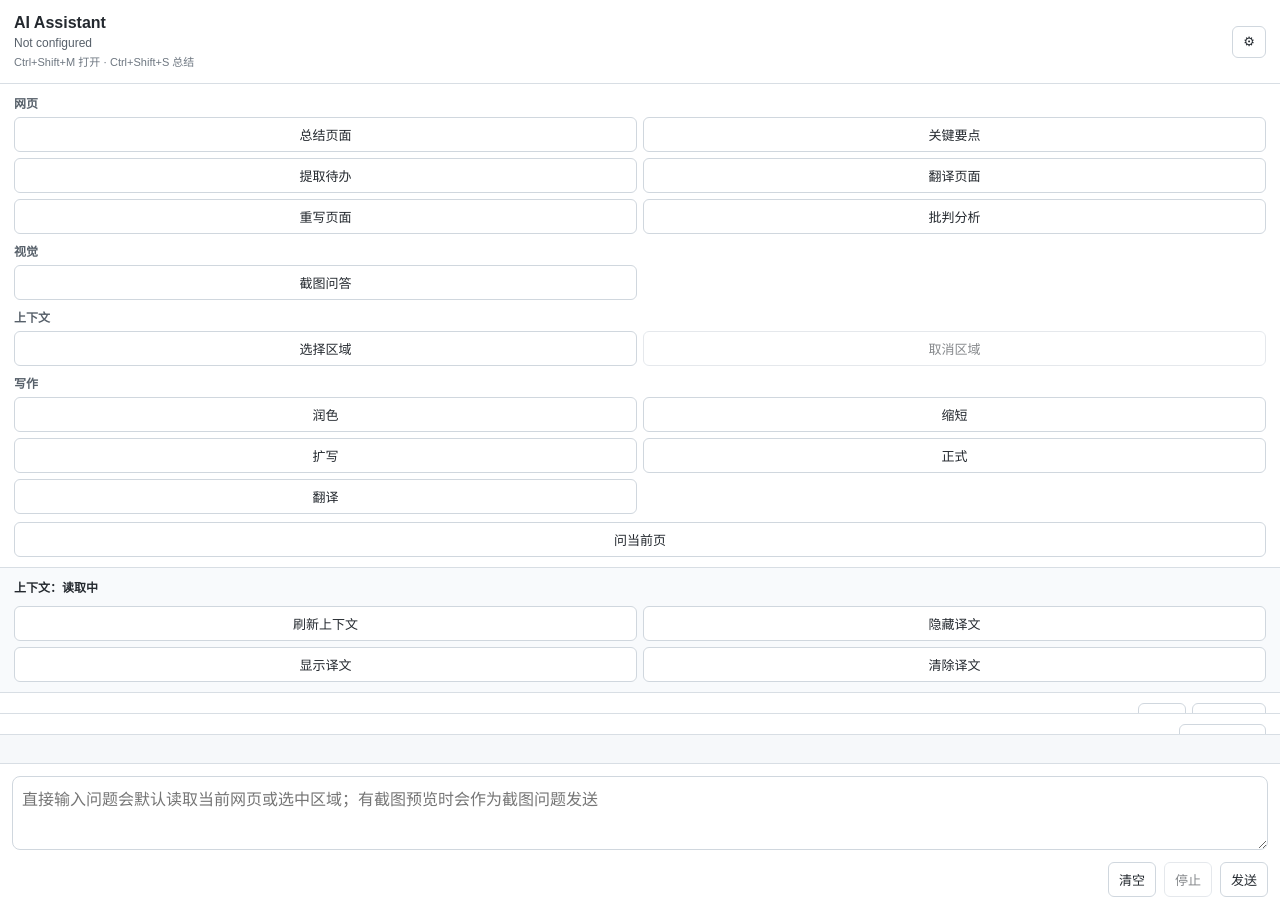
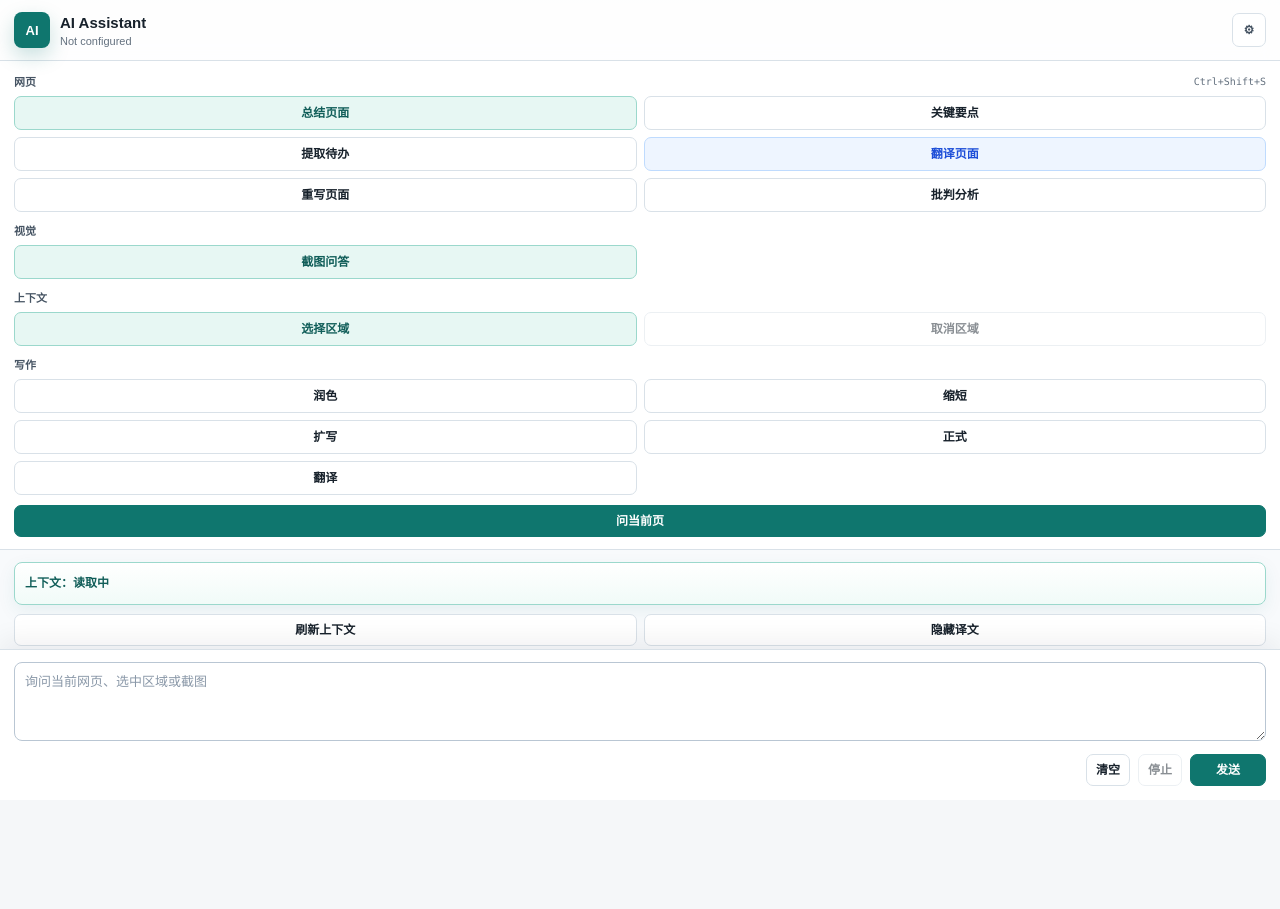
Before and after one commit to hoshimiii/custom-ai-browser-assistant, a website with bundled scripts: page src/sidepanel/sidepanel.html in a window 1280 px wide. After the commit the page ends 800 px from the top, so only its background shows below. Built offline with nearby package versions, Linux system fonts and the light colour scheme; some packages are replaced by stand-ins of ours; no server answers.

Commit message:
Polish side panel interface

```diff
--- a/src/sidepanel/sidepanel.css
+++ b/src/sidepanel/sidepanel.css
@@ -1,8 +1,26 @@
 :root {
   color-scheme: light;
+  --bg: #f5f7f9;
+  --surface: #ffffff;
+  --surface-soft: #f8fafc;
+  --border: #d9e1e8;
+  --border-strong: #b9c6d3;
+  --text: #17212b;
+  --muted: #64717f;
+  --muted-strong: #465463;
+  --teal: #0f766e;
+  --teal-soft: #e7f7f3;
+  --teal-border: #9bd8cc;
+  --blue: #2563eb;
+  --blue-soft: #eef5ff;
+  --amber: #b45309;
+  --amber-soft: #fff7ed;
+  --danger: #b42318;
+  --danger-soft: #fff1f0;
+  --shadow: 0 10px 28px rgba(15, 23, 42, 0.08);
   font-family: Arial, "Microsoft YaHei", sans-serif;
-  background: #f6f8fa;
-  color: #24292f;
+  background: var(--bg);
+  color: var(--text);
 }
 
 * {
@@ -11,9 +29,18 @@
 
 body {
   display: grid;
-  grid-template-rows: auto auto auto auto auto 1fr auto;
+  grid-template-rows: auto minmax(0, 1fr) auto;
   height: 100vh;
+  min-width: 320px;
   margin: 0;
+  background:
+    linear-gradient(180deg, rgba(15, 118, 110, 0.06), rgba(245, 247, 249, 0) 180px),
+    var(--bg);
+}
+
+.workspace {
+  min-height: 0;
+  overflow: auto;
 }
 
 .topbar {
@@ -21,102 +48,245 @@ body {
   align-items: center;
   justify-content: space-between;
   gap: 12px;
-  padding: 14px;
-  border-bottom: 1px solid #d8dee4;
-  background: #ffffff;
+  padding: 12px 14px;
+  border-bottom: 1px solid var(--border);
+  background: rgba(255, 255, 255, 0.92);
+  backdrop-filter: blur(10px);
+}
+
+.brand {
+  display: grid;
+  grid-template-columns: 36px minmax(0, 1fr);
+  align-items: center;
+  gap: 10px;
+  min-width: 0;
+}
+
+.brand-mark {
+  display: grid;
+  place-items: center;
+  width: 36px;
+  height: 36px;
+  border: 1px solid rgba(15, 118, 110, 0.32);
+  border-radius: 8px;
+  background: #0f766e;
+  color: #ffffff;
+  box-shadow: 0 8px 20px rgba(15, 118, 110, 0.22);
+  font-size: 13px;
+  font-weight: 700;
+  line-height: 1;
+}
+
+.brand-copy {
+  min-width: 0;
 }
 
 h1 {
   margin: 0;
-  font-size: 16px;
+  overflow: hidden;
+  color: var(--text);
+  font-size: 15px;
+  font-weight: 700;
+  text-overflow: ellipsis;
+  white-space: nowrap;
 }
 
 #modelLabel {
   margin: 4px 0 0;
-  color: #57606a;
-  font-size: 12px;
-}
-
-.shortcut-hint {
-  margin: 3px 0 0;
-  color: #6e7781;
+  overflow: hidden;
+  color: var(--muted);
   font-size: 11px;
+  text-overflow: ellipsis;
+  white-space: nowrap;
 }
 
 button {
-  border: 1px solid #d0d7de;
-  border-radius: 6px;
-  background: #ffffff;
-  color: #24292f;
+  min-height: 32px;
+  border: 1px solid var(--border);
+  border-radius: 7px;
+  background: var(--surface);
+  color: var(--text);
   cursor: pointer;
-  font-size: 13px;
-  min-height: 32px;
-  padding: 7px 10px;
+  font: inherit;
+  font-size: 12px;
+  font-weight: 600;
+  line-height: 1.2;
+  padding: 7px 9px;
+  transition: background 120ms ease, border-color 120ms ease, box-shadow 120ms ease, transform 120ms ease;
 }
 
 button:hover:not(:disabled) {
-  background: #f3f4f6;
+  border-color: var(--border-strong);
+  background: #f8fafc;
+  box-shadow: 0 4px 12px rgba(15, 23, 42, 0.07);
+  transform: translateY(-1px);
+}
+
+button:active:not(:disabled) {
+  transform: translateY(0);
+}
+
+button:focus-visible,
+textarea:focus-visible,
+input:focus-visible {
+  outline: 3px solid rgba(15, 118, 110, 0.22);
+  outline-offset: 2px;
 }
 
 button:disabled {
   cursor: not-allowed;
-  opacity: 0.55;
+  opacity: 0.5;
+  transform: none;
+}
+
+.icon-button {
+  display: grid;
+  place-items: center;
+  width: 34px;
+  min-width: 34px;
+  height: 34px;
+  padding: 0;
+  border-color: var(--border);
+  color: var(--muted-strong);
 }
 
 .quick-actions {
   display: grid;
-  gap: 8px;
-  padding: 10px 14px;
-  border-bottom: 1px solid #d8dee4;
-  background: #ffffff;
+  gap: 10px;
+  padding: 12px 14px;
+  border-bottom: 1px solid var(--border);
+  background: var(--surface);
 }
 
-.quick-actions h2 {
-  margin: 0 0 6px;
-  color: #57606a;
-  font-size: 12px;
+.action-group {
+  display: grid;
+  gap: 7px;
+}
+
+.section-heading {
+  display: flex;
+  align-items: center;
+  justify-content: space-between;
+  gap: 8px;
+}
+
+.quick-actions h2,
+.history-header strong {
+  margin: 0;
+  color: var(--muted-strong);
+  font-size: 11px;
+  font-weight: 700;
+  text-transform: uppercase;
+}
+
+.section-heading span {
+  color: var(--muted);
+  font-family: Consolas, monospace;
+  font-size: 10px;
 }
 
 .action-grid {
   display: grid;
-  grid-template-columns: 1fr 1fr;
-  gap: 6px;
+  grid-template-columns: repeat(2, minmax(0, 1fr));
+  gap: 7px;
+}
+
+.action-grid button {
+  display: flex;
+  align-items: center;
+  justify-content: center;
+  min-width: 0;
+  min-height: 34px;
+  overflow: hidden;
+  text-overflow: ellipsis;
+  white-space: nowrap;
+}
+
+.action-grid button[data-action-id="summary"],
+#askScreenshot,
+#selectRegion {
+  border-color: var(--teal-border);
+  background: var(--teal-soft);
+  color: #115e59;
+}
+
+.action-grid button[data-action-id="translate-page"] {
+  border-color: #bfdbfe;
+  background: var(--blue-soft);
+  color: #1d4ed8;
+}
+
+.wide-action {
+  width: 100%;
+  border-color: var(--teal);
+  background: var(--teal);
+  color: #ffffff;
+}
+
+.wide-action:hover:not(:disabled),
+.primary-button:hover:not(:disabled) {
+  border-color: #0d665f;
+  background: #0d665f;
 }
 
 .context-panel {
   display: grid;
+  gap: 9px;
+  padding: 12px 14px;
+  border-bottom: 1px solid var(--border);
+  background: var(--surface-soft);
+}
+
+.context-card {
+  display: grid;
   gap: 8px;
-  padding: 10px 14px;
-  border-bottom: 1px solid #d8dee4;
-  background: #f8fafc;
+  padding: 10px;
+  border: 1px solid var(--teal-border);
+  border-radius: 8px;
+  background: linear-gradient(180deg, #ffffff, #f1fbf8);
+  box-shadow: 0 6px 18px rgba(15, 118, 110, 0.08);
 }
 
 .context-status {
   display: grid;
-  gap: 3px;
+  gap: 4px;
   font-size: 12px;
 }
 
 .context-status strong {
-  color: #24292f;
+  color: #115e59;
+  font-size: 12px;
 }
 
 .context-status span {
-  color: #57606a;
+  display: -webkit-box;
+  overflow: hidden;
+  color: var(--muted);
+  font-size: 11px;
+  line-height: 1.4;
   overflow-wrap: anywhere;
+  -webkit-box-orient: vertical;
+  -webkit-line-clamp: 2;
 }
 
 .context-actions,
 .screenshot-actions {
   display: grid;
-  grid-template-columns: 1fr 1fr;
-  gap: 6px;
+  grid-template-columns: repeat(2, minmax(0, 1fr));
+  gap: 7px;
+}
+
+.context-actions button,
+.screenshot-actions button {
+  min-width: 0;
+  overflow: hidden;
+  text-overflow: ellipsis;
+  white-space: nowrap;
 }
 
 .screenshot-panel {
   display: grid;
-  gap: 8px;
-  padding-top: 4px;
+  gap: 9px;
 }
 
 .screenshot-panel[hidden] {
@@ -127,23 +297,19 @@ button:disabled {
   width: 100%;
   max-height: 180px;
   object-fit: contain;
-  border: 1px solid #d0d7de;
+  border: 1px solid var(--border);
   border-radius: 8px;
-  background: #ffffff;
-}
-
-.messages {
-  overflow: auto;
-  padding: 14px;
+  background: var(--surface);
+  box-shadow: var(--shadow);
 }
 
 .history-panel,
 .library-panel {
-  max-height: 126px;
+  max-height: 118px;
   overflow: auto;
-  padding: 10px 14px;
-  border-bottom: 1px solid #d8dee4;
-  background: #ffffff;
+  padding: 11px 14px;
+  border-bottom: 1px solid var(--border);
+  background: var(--surface);
 }
 
 .history-header {
@@ -152,12 +318,19 @@ button:disabled {
   justify-content: space-between;
   gap: 8px;
   margin-bottom: 8px;
-  font-size: 12px;
 }
 
 .inline-actions {
   display: flex;
   gap: 6px;
+}
+
+.inline-actions button,
+.library-delete {
+  min-height: 28px;
+  padding: 5px 8px;
+  color: var(--muted-strong);
+  font-size: 11px;
 }
 
 .history-list {
@@ -168,86 +341,150 @@ button:disabled {
 .history-item {
   display: block;
   width: 100%;
+  min-width: 0;
+  min-height: 30px;
   overflow: hidden;
+  border-color: transparent;
+  background: #f8fafc;
+  color: var(--muted-strong);
   text-align: left;
   text-overflow: ellipsis;
   white-space: nowrap;
 }
 
+.history-item:hover:not(:disabled) {
+  border-color: var(--border);
+  background: #ffffff;
+}
+
 .library-row {
   display: grid;
-  grid-template-columns: 1fr auto;
+  grid-template-columns: minmax(0, 1fr) auto;
   gap: 6px;
   width: 100%;
 }
 
-.library-delete {
-  min-width: 42px;
+.library-search {
+  width: 100%;
+  min-height: 32px;
+  margin-bottom: 8px;
+  border: 1px solid var(--border);
+  border-radius: 7px;
+  background: #fbfcfd;
+  color: var(--text);
+  font: inherit;
+  font-size: 12px;
+  padding: 7px 9px;
 }
 
-.library-search {
-  width: 100%;
-  min-height: 30px;
-  margin-bottom: 8px;
-  border: 1px solid #d0d7de;
-  border-radius: 6px;
-  padding: 6px 8px;
-  font: inherit;
-  font-size: 12px;
+.messages {
+  min-height: 220px;
+  padding: 14px;
+  background:
+    radial-gradient(circle at top right, rgba(37, 99, 235, 0.05), transparent 180px),
+    var(--bg);
 }
 
 .message {
-  margin-bottom: 12px;
-  padding: 10px;
-  border: 1px solid #d8dee4;
+  max-width: 100%;
+  margin-bottom: 11px;
+  padding: 10px 11px;
+  border: 1px solid var(--border);
   border-radius: 8px;
-  background: #ffffff;
+  background: var(--surface);
+  box-shadow: 0 4px 14px rgba(15, 23, 42, 0.05);
 }
 
 .message.user {
-  border-color: #9ec5fe;
-  background: #f0f6ff;
+  border-color: #bfdbfe;
+  background: linear-gradient(180deg, #ffffff, var(--blue-soft));
 }
 
 .message.error {
-  border-color: #ffb4a8;
-  background: #fff1f0;
+  border-color: #fecaca;
+  background: var(--danger-soft);
 }
 
 .role {
+  display: inline-flex;
+  align-items: center;
   margin-bottom: 6px;
-  color: #57606a;
-  font-size: 12px;
+  color: var(--muted);
+  font-size: 10px;
   font-weight: 700;
   text-transform: uppercase;
+}
+
+.message.user .role {
+  color: var(--blue);
+}
+
+.message.error .role {
+  color: var(--danger);
 }
 
 .content {
   white-space: pre-wrap;
   overflow-wrap: anywhere;
-  font-size: 14px;
-  line-height: 1.5;
+  color: var(--text);
+  font-size: 13px;
+  line-height: 1.55;
 }
 
 .composer {
-  padding: 12px;
-  border-top: 1px solid #d8dee4;
-  background: #ffffff;
+  padding: 12px 14px 14px;
+  border-top: 1px solid var(--border);
+  background: rgba(255, 255, 255, 0.94);
+  box-shadow: 0 -10px 24px rgba(15, 23, 42, 0.06);
 }
 
 textarea {
   width: 100%;
+  min-height: 78px;
+  max-height: 190px;
   resize: vertical;
-  min-height: 72px;
-  border: 1px solid #d0d7de;
+  border: 1px solid var(--border-strong);
   border-radius: 8px;
-  padding: 9px;
+  background: #ffffff;
+  color: var(--text);
   font: inherit;
+  font-size: 13px;
+  line-height: 1.45;
+  padding: 10px;
+}
+
+textarea::placeholder,
+.library-search::placeholder {
+  color: #8a98a8;
 }
 
 .composer-actions {
   display: flex;
   justify-content: flex-end;
   gap: 8px;
-  margin-top: 8px;
+  margin-top: 9px;
 }
+
+.primary-button {
+  min-width: 76px;
+  border-color: var(--teal);
+  background: var(--teal);
+  color: #ffffff;
+}
+
+@media (max-width: 360px) {
+  .action-grid,
+  .context-actions,
+  .screenshot-actions {
+    grid-template-columns: 1fr;
+  }
+
+  .brand {
+    grid-template-columns: 32px minmax(0, 1fr);
+  }
+
+  .brand-mark {
+    width: 32px;
+    height: 32px;
+  }
+}
--- a/src/sidepanel/sidepanel.html
+++ b/src/sidepanel/sidepanel.html
@@ -8,43 +8,51 @@
   </head>
   <body>
     <header class="topbar">
-      <div>
+      <div class="brand">
+        <div class="brand-mark" aria-hidden="true">AI</div>
+        <div class="brand-copy">
           <h1>AI Assistant</h1>
           <p id="modelLabel">Not configured</p>
-        <p class="shortcut-hint">Ctrl+Shift+M 打开 · Ctrl+Shift+S 总结</p>
         </div>
-      <button id="openOptions" title="Settings" type="button">⚙</button>
+      </div>
+      <button id="openOptions" class="icon-button" title="Settings" type="button" aria-label="Settings">⚙</button>
     </header>
 
+    <div class="workspace">
       <section class="quick-actions" aria-label="Assistant actions">
-      <div>
+        <div class="action-group">
+          <div class="section-heading">
             <h2>网页</h2>
+            <span>Ctrl+Shift+S</span>
+          </div>
           <div id="pageActions" class="action-grid"></div>
         </div>
-      <div>
+        <div class="action-group">
           <h2>视觉</h2>
           <div class="action-grid">
             <button id="askScreenshot" type="button">截图问答</button>
           </div>
         </div>
-      <div>
+        <div class="action-group">
           <h2>上下文</h2>
           <div class="action-grid">
             <button id="selectRegion" type="button">选择区域</button>
             <button id="clearRegion" type="button" disabled>取消区域</button>
           </div>
         </div>
-      <div>
+        <div class="action-group">
           <h2>写作</h2>
           <div id="writingActions" class="action-grid"></div>
         </div>
-      <button id="askPage" type="button">问当前页</button>
+        <button id="askPage" class="wide-action" type="button">问当前页</button>
       </section>
 
       <section class="context-panel" aria-label="Current context">
+        <div class="context-card">
           <div class="context-status">
             <strong id="contextMode">上下文：读取中</strong>
             <span id="contextDetail"></span>
+          </div>
         </div>
         <div class="context-actions">
           <button id="refreshContext" type="button">刷新上下文</button>
@@ -84,13 +92,14 @@
       </section>
 
       <main id="messages" class="messages" aria-live="polite"></main>
+    </div>
 
     <form id="composer" class="composer">
-      <textarea id="promptInput" rows="3" placeholder="直接输入问题会默认读取当前网页或选中区域；有截图预览时会作为截图问题发送"></textarea>
+      <textarea id="promptInput" rows="3" placeholder="询问当前网页、选中区域或截图"></textarea>
       <div class="composer-actions">
         <button id="clearChat" type="button">清空</button>
         <button id="stopChat" type="button" disabled>停止</button>
-        <button id="sendPrompt" type="submit">发送</button>
+        <button id="sendPrompt" class="primary-button" type="submit">发送</button>
       </div>
     </form>
 
--- a/src/sidepanel/sidepanel.js
+++ b/src/sidepanel/sidepanel.js
@@ -22,6 +22,7 @@ const state = {
 
 const elements = {
   modelLabel: document.getElementById("modelLabel"),
+  workspace: document.querySelector(".workspace"),
   messages: document.getElementById("messages"),
   template: document.getElementById("messageTemplate"),
   composer: document.getElementById("composer"),
@@ -390,6 +391,7 @@ function renderActionButtons() {
   for (const action of PAGE_ACTIONS) {
     const button = document.createElement("button");
     button.type = "button";
+    button.dataset.actionId = action.id;
     button.textContent = action.label;
     button.addEventListener("click", () => runPageAction(action.id));
     elements.pageActions.append(button);
@@ -399,6 +401,7 @@ function renderActionButtons() {
   for (const action of WRITING_ACTIONS) {
     const button = document.createElement("button");
     button.type = "button";
+    button.dataset.actionId = action.id;
     button.textContent = action.label;
     button.addEventListener("click", () => runWritingHelp(action.id));
     elements.writingActions.append(button);
@@ -639,7 +642,8 @@ async function persist() {
 }
 
 function scrollToBottom() {
-  elements.messages.scrollTop = elements.messages.scrollHeight;
+  const scroller = elements.workspace || elements.messages;
+  scroller.scrollTop = scroller.scrollHeight;
 }
 
 function updateModelLabel() {
```
Lines whose indentation alone changed are shown as unchanged.
